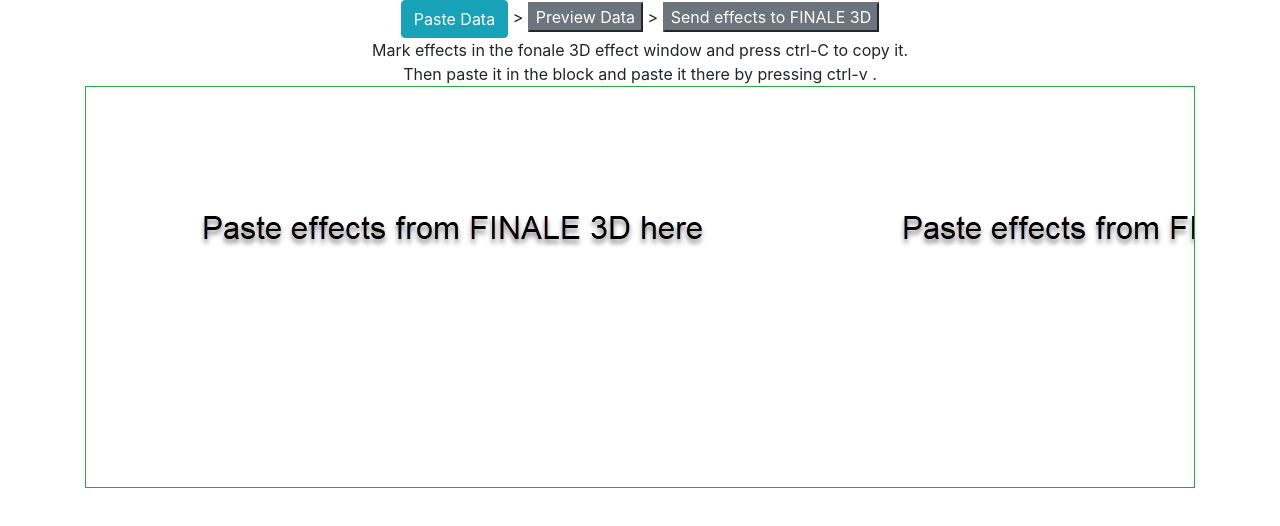
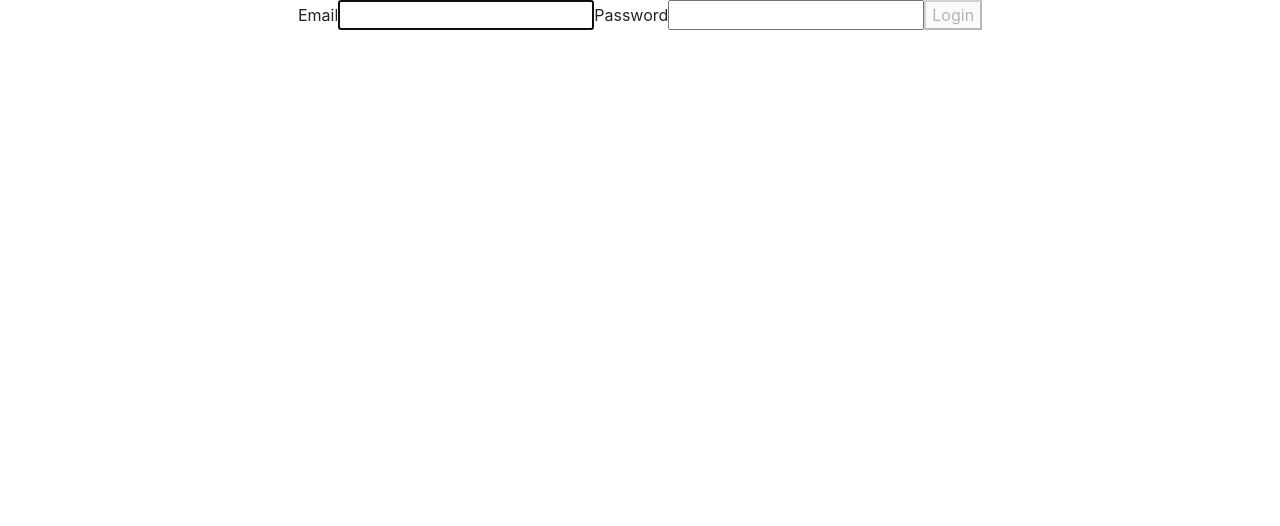
Before and after one commit to DirkEnders/customizedeffects, a React (Create React App) app: page / in a window 1280 px wide. Shown: the top 526 px of the page. Built offline with nearby package versions, Linux system fonts and the light colour scheme.

Commit message:
Add Basis Login unformattet and Main

```diff
--- a/src/App.js
+++ b/src/App.js
@@ -1,6 +1,6 @@
 import React from 'react';
 import './App.css';
-import {ImportView} from "./ImportView"
+import {Main} from "./Main";
 
 function App() {
 
@@ -9,7 +9,7 @@
   return (
     <div className="App">
       <header className="container container-small">
-        <ImportView/>
+          <Main/>
       </header>
     </div>
   );
--- a/src/ImportMenue.js
+++ b/src/ImportMenue.js
@@ -1,4 +1,4 @@
-import React,{ useState, useEffect} from 'react';
+import React from 'react';
 import 'bootstrap/dist/css/bootstrap.css';
 
 export function ImportMenue(props){
--- /dev/null
+++ b/src/LoginView.js
@@ -0,0 +1,40 @@
+import React, { useState } from "react";
+
+
+export  function LoginView() {
+    const [email, setEmail] = useState("");
+    const [password, setPassword] = useState("");
+
+    function validateForm() {
+        return email.length > 0 && password.length > 0;
+    }
+
+    function handleSubmit(event) {
+        event.preventDefault();
+    }
+
+    return (
+        <div className="Login">
+            <form onSubmit={handleSubmit}>
+                <label>Email</label>
+                    <input
+                        autoFocus
+                        type="email"
+                        value={email}
+                        onChange={e => setEmail(e.target.value)}
+                    />
+
+                <label>Password</label>
+                    <input
+                        value={password}
+                        onChange={e => setPassword(e.target.value)}
+                        type="password"
+                    />
+
+                <button block bsSize="large" disabled={!validateForm()} type="submit">
+                    Login
+                </button>
+            </form>
+        </div>
+    );
+}
--- /dev/null
+++ b/src/Main.js
@@ -0,0 +1,15 @@
+import React, { useState } from "react";
+import {LoginView} from "./LoginView";
+
+export function Main(){
+
+    const[isUserLoggedIn,setUserIsLoggedOn] = useState(false)
+
+    return (
+
+       <LoginView/>
+
+    )
+
+
+}
--- a/src/PasteBlock.js
+++ b/src/PasteBlock.js
@@ -1,4 +1,4 @@
-import React,{ useState, useEffect} from 'react';
+import React from 'react';
 import 'bootstrap/dist/css/bootstrap.css';
 import {PasteComponent} from "./PasteComponent";
 
--- a/src/PreviewBlock.js
+++ b/src/PreviewBlock.js
@@ -1,4 +1,4 @@
-import React,{ useState, useEffect} from 'react';
+import React from 'react';
 import 'bootstrap/dist/css/bootstrap.css';
 import {UserEffectPreviewTable} from './UserEffectPreviewTable'
 
```
Also changed, not shown: src/npmwebstormonfig.png (added).
